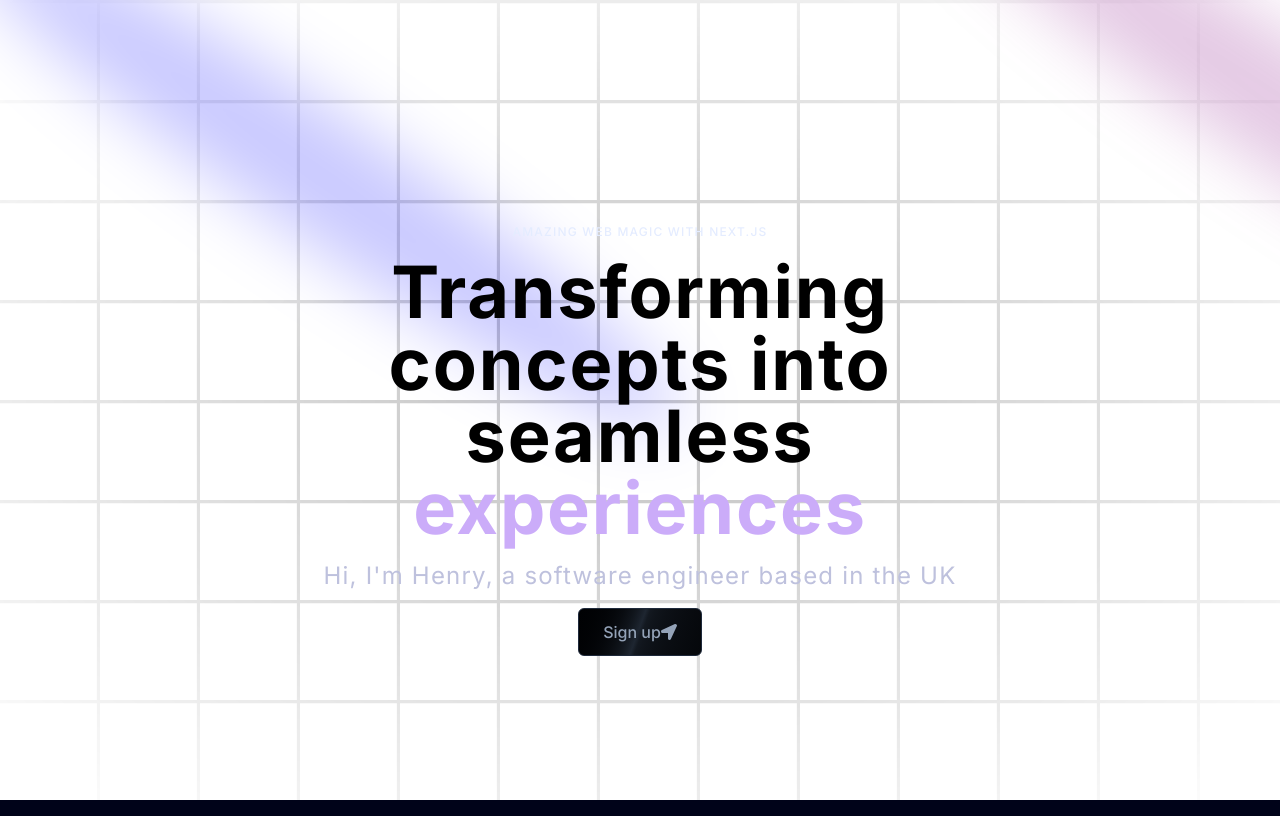
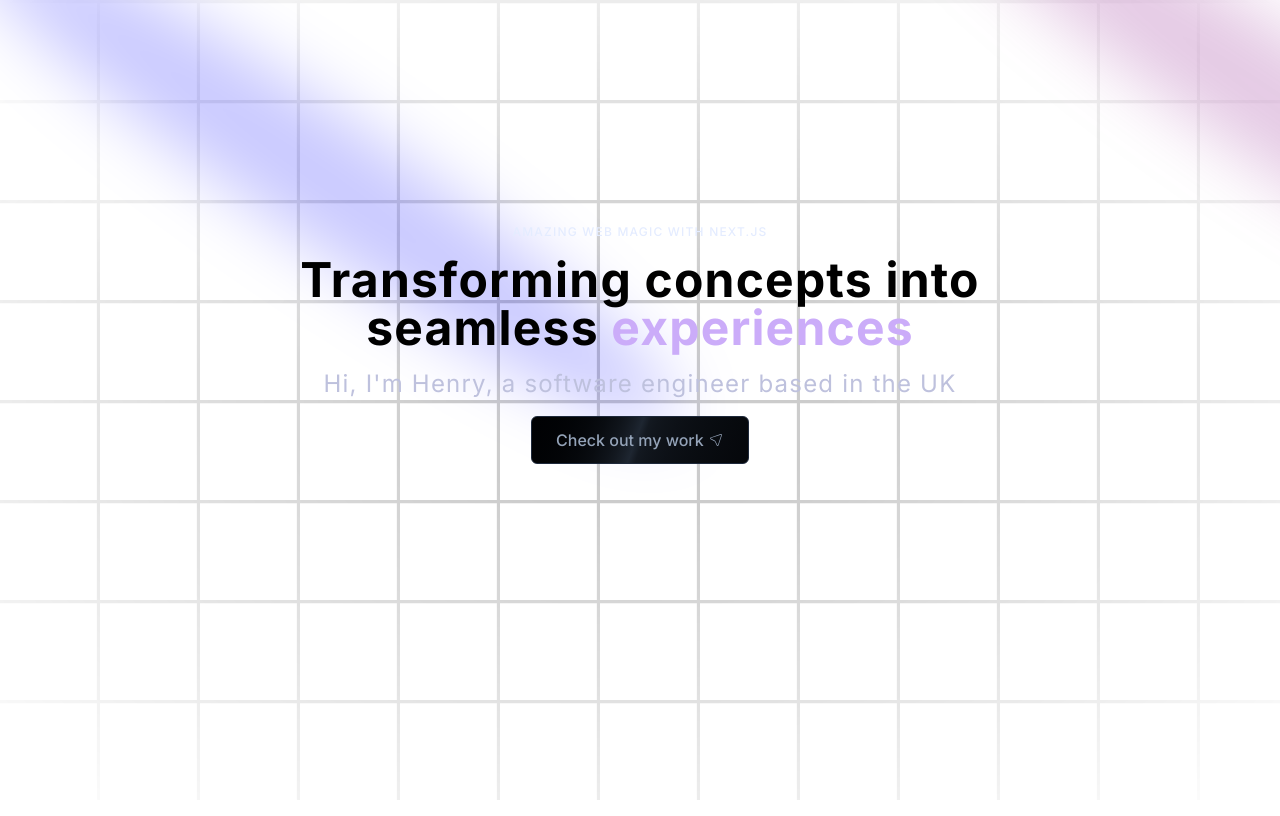
Before and after one commit to H3nry-T/Linear-, a Next.js app: page / in a window 1280 px wide. Shown: the top 816 px of the page. Built offline with nearby package versions, Linux system fonts and the light colour scheme.

Commit message:
added button with icon

```diff
--- a/src/components/Hero.tsx
+++ b/src/components/Hero.tsx
@@ -4,6 +4,7 @@ import { GridBackground } from "./ui/GridBackground";
 import { GenerateText } from "./ui/GenerateText";
 import { TWButton } from './ui/TWButton';
 import { FaLocationArrow } from "react-icons/fa";
+import { CiLocationArrow1 } from "react-icons/ci";
 
 export default function Hero() {
   return (
@@ -17,9 +18,9 @@ export default function Hero() {
       <div className="flex justify-center relative my-20 z-10">
         <div className="max-w-[89vw] md:max-w-2xl lg:max-w-[60vw] flex flex-col items-center justify-center">
           <h2 className="uppercase tracking-widest text-blue-100 text-xs text-center max-w-80 font-medium">Amazing web magic with next.js</h2>
-          <GenerateText className="text-center text-[40px] md:text-5xl lg:text-7xl" words={"Transforming concepts into seamless experiences"}/>
+          <GenerateText className="text-center text-[40px] md:text-4xl lg:text-5xl" words={"Transforming concepts into seamless experiences"}/>
           <p className="mt-4 text-white-100 text-center md:tracking-wider mb-4 text-sm md:text-lg lg:text-2xl">Hi, I'm Henry, a software engineer based in the UK</p>
-          <TWButton icon={<FaLocationArrow />} position="right">Sign up </TWButton>
+          <TWButton icon={<CiLocationArrow1 /> } position="right">Check out my work&nbsp;</TWButton>
         </div>
       </div>
     </section>
```
